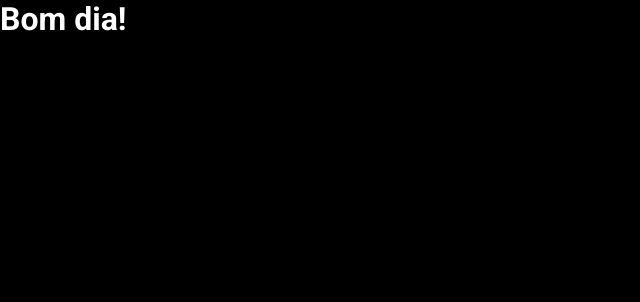
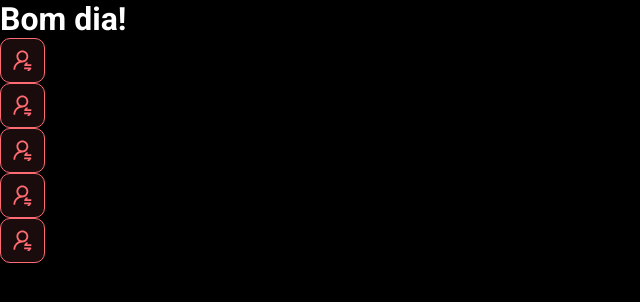
Before and after one commit to rbarbosa1985/dsmeta, a React (Vite) app in the folder frontend/: page / in a window 1280 px wide. Shown: the top 302 px of the page, without its empty margins (0-640 px from the left). Built offline with nearby package versions, Linux system fonts and the light colour scheme.

Commit message:
First Component

```diff
--- a/frontend/src/App.tsx
+++ b/frontend/src/App.tsx
@@ -1,7 +1,15 @@
+import NotificationButton from "./components/NotificationButton"
 
 function App() {
   return (
-    <h1>Bom dia!</h1>
+    <>
+      <h1>Bom dia!</h1>
+      <NotificationButton/>
+      <NotificationButton/>
+      <NotificationButton/>
+      <NotificationButton/>
+      <NotificationButton/>
+    </>
   )
 }
 
--- /dev/null
+++ b/frontend/src/components/NotificationButton/index.tsx
@@ -0,0 +1,12 @@
+import icon from '../../assets/img/notification-icon.svg';
+import './styles.css';
+
+function NotificationButton() {
+  return (
+    <div className="dsmeta-red-btn">
+      <img src={icon}></img>
+    </div>
+  )
+}
+
+export default NotificationButton;
--- /dev/null
+++ b/frontend/src/components/NotificationButton/styles.css
@@ -0,0 +1,15 @@
+.dsmeta-red-btn {
+  height: 45px;
+  width: 45px;
+  background: rgba(255,107,114, 0.1);
+  border: 1px solid #ff6b72;
+  border-radius: 10px;
+  display: flex;
+  align-items: center;
+  justify-content: center;
+  cursor: pointer;
+}
+
+.dsmeta-red-btn img{
+  width: 19px;
+}
```
Also changed, not shown: frontend/src/assets/img/notification-icon.svg (added).
